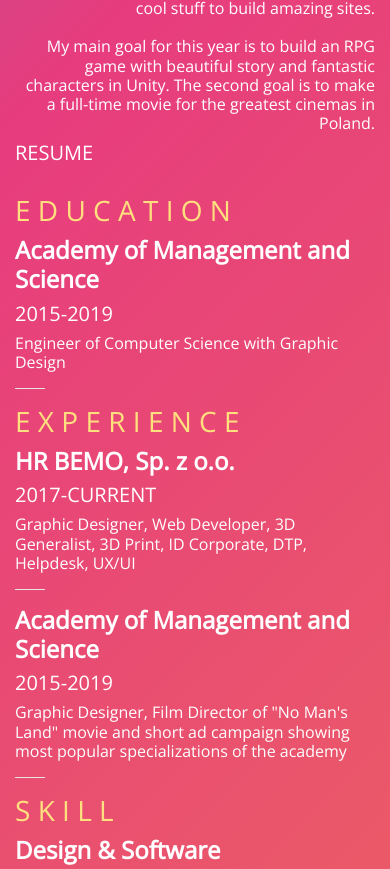
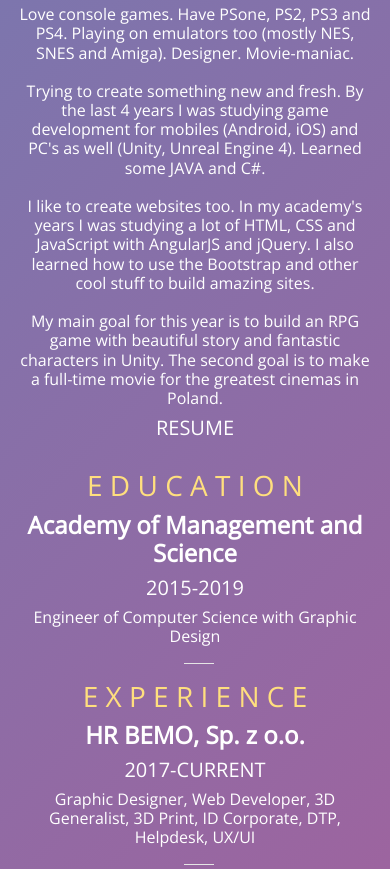
Before and after one commit to Intengine/NewIntengine, a plain HTML site: page index.html in a window 390 px wide. Shown: the part 1117-1986 px from the top of the page. Drawn offline with nearby package versions, Linux system fonts and the light colour scheme.

Commit message:
Fixed working on mobiles
Changed max-width property.

```diff
--- a/css/style.css
+++ b/css/style.css
@@ -8,7 +8,7 @@
 
 body {
     width: 100%;
-    height: 100vh;
+    height: auto;
     color: #ffffff;
     background: linear-gradient(-45deg, #ee7752, #e73c7e, #23a6d5, #23d5ab);
     background-size: 400% 620%;
@@ -51,7 +51,7 @@ span {
 }
 
 .section {
-    height: 100%;
+    height: 100vh;
     display: flex;
     justify-content: center;
     align-items: center;
@@ -76,6 +76,26 @@ span {
     text-align: left;
     font-family: 'Open Sans', serif;
     color: #ffffff;
+}
+
+@media only screen and (max-width: 770px) {
+    .about {
+        font-size: 14px;
+        text-align: center;
+        font-family: 'Open Sans', serif;
+        color: #ffffff;
+    }
+
+    .resume {
+        font-size: 14px;
+        text-align: center;
+        font-family: 'Open Sans', serif;
+        color: #ffffff;
+    }
+
+    hr {
+        margin-left: 47%;
+    }
 }
 
 @-webkit-keyframes Gradient {
--- a/index.html
+++ b/index.html
@@ -88,8 +88,8 @@
     <div>
         <h1>c o n t a c t</h1>
         <hr color="white">
-        <i class="far fa-envelope"></i><span>sylwester.pilarz93@gmail.com</span><br>
-        <i class="far fa-phone"></i><span>506 715 473</span><br>
+        <i class="far fa-envelope"></i><span>sylwester.pilarz93@gmail.com</span><br><br>
+        <i class="far fa-phone"></i><span>506 715 473</span><br><br>
         <i class="fab fa-facebook-f"></i><span>&nbsp;&nbsp;facebook.com/sylwester.pilarz</span>
     </div>
 </div>
```
